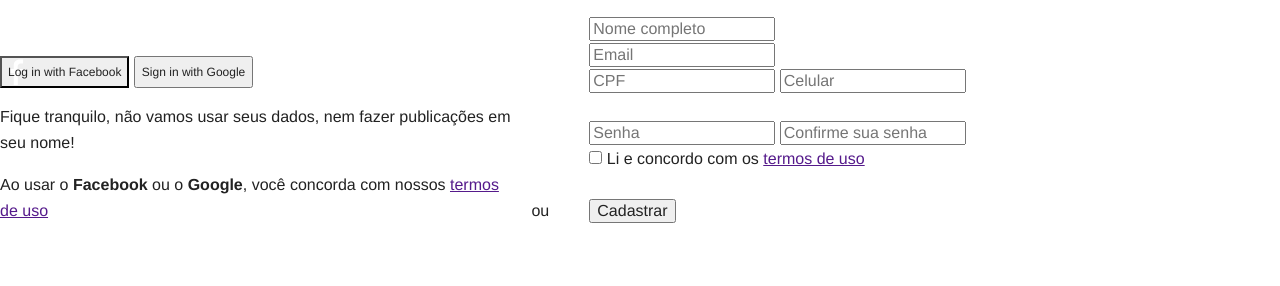
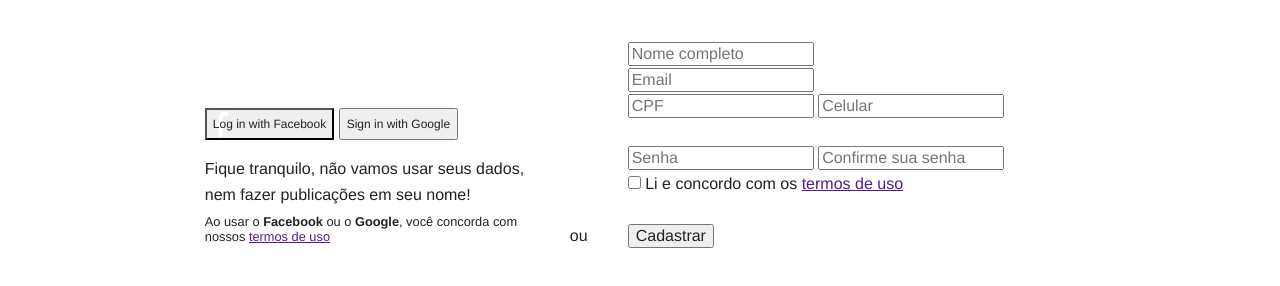
Before and after one commit to heloa-net/registerPage, a website: page src/index.html in a window 1280 px wide. Shown: the part 230-516 px from the top of the page. Drawn offline with Linux system fonts and the light colour scheme.

Commit message:
Styling main section

```diff
--- a/src/css/main.css
+++ b/src/css/main.css
@@ -27,11 +27,6 @@ button {
     background-repeat: no-repeat;
 }
 
-/*background image*/
-
-/*Nav bar*/
-
-/*Logo & slogan COLORS & Font */
 header {
     margin: 0 auto;
     max-width: 75%;
@@ -39,11 +34,6 @@ header {
     -moz-box-sizing: border-box;
     box-sizing: border-box;
 }
-
-/*header figure {
-    display: inline-block;
-    margin: 2em 80px;
-}*/
 
 header h1 {
     position: absolute;
@@ -54,15 +44,6 @@ header h1 {
     width: 100%;
     height: 100%;
 }
-
-/*header figure figcaption {
-    display: inline-block;
-    word-break: break-word;
-    font-size: 0.95em;
-    line-height: 1.4;
-    padding-left: 10px;
-    width: 90px;
-}*/
 
 header figure {
     display: inline-block;
@@ -129,8 +110,9 @@ main header p {
 }
 
 main section.socialLogin {
-    width: 40%;
+    width: 27%;
     display: inline-block;
+    padding-left: 16%;
 }
 
 main section.separator {
@@ -142,6 +124,13 @@ main section.separator {
 main section.registerForm {
     width: 40%;
     display: inline-block;
+    margin: 25px 10px 0 0;
+}
+
+main section footer {
+    line-height: normal;
+    font-size: 0.8em;
+    margin-top: -10px;
 }
 
 
@@ -164,6 +153,8 @@ main section.registerForm {
 
 /*Hide cellphone on Mobile form */
 
+/*background image*/
+
 /*Test on mobile */
     /*remove sign in text on mobile */
     /* Hide header <p> on mobile */
@@ -178,3 +169,5 @@ main section.registerForm {
  /* font family */
 
  /*css nesting best practices*/
+
+ /* check já tem conta under 900px*/
--- a/src/index.html
+++ b/src/index.html
@@ -1,5 +1,3 @@
-<!-- Background image-->
-
 <!DOCTYPE html>
 <html class="no-js" lang="pt-BR">
 
@@ -42,10 +40,8 @@
                 Sign in with Google
             </button>
 
-            <footer class="socialLoginDisclaimer">
-                <p class="privacy">Fique tranquilo, não vamos usar seus dados, nem fazer publicações em seu nome!</p>
-                <p class="termsOfUse">Ao usar o <strong>Facebook</strong> ou o <strong>Google</strong>, você concorda com nossos <a href="">termos de uso</a></p>
-            </footer>
+            <p class="privacy">Fique tranquilo, não vamos usar seus dados, nem fazer publicações em seu nome!</p>
+            <footer class="termsOfUse">Ao usar o <strong>Facebook</strong> ou o <strong>Google</strong>, você concorda com nossos <a href="">termos de uso</a></footer>
         </section>
 
         <section class="separator">ou</section>
```
